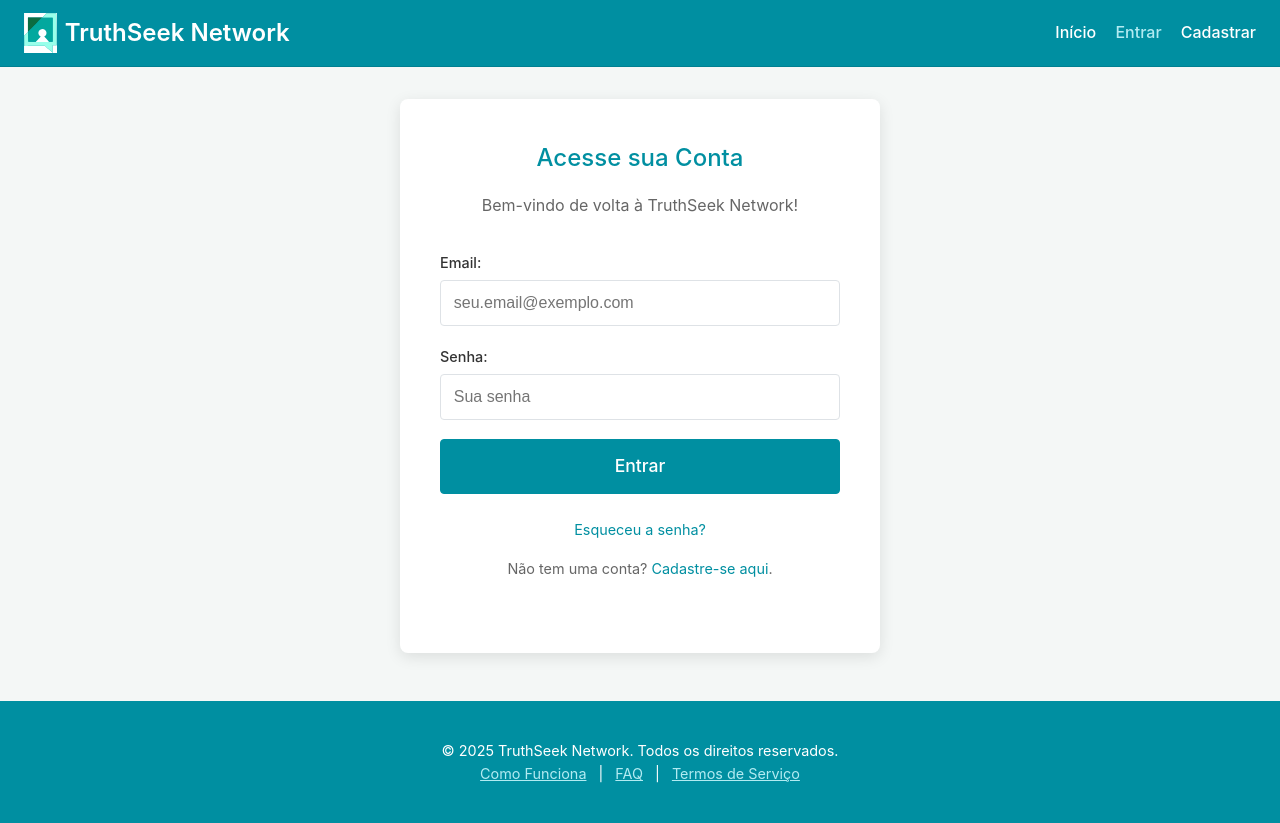
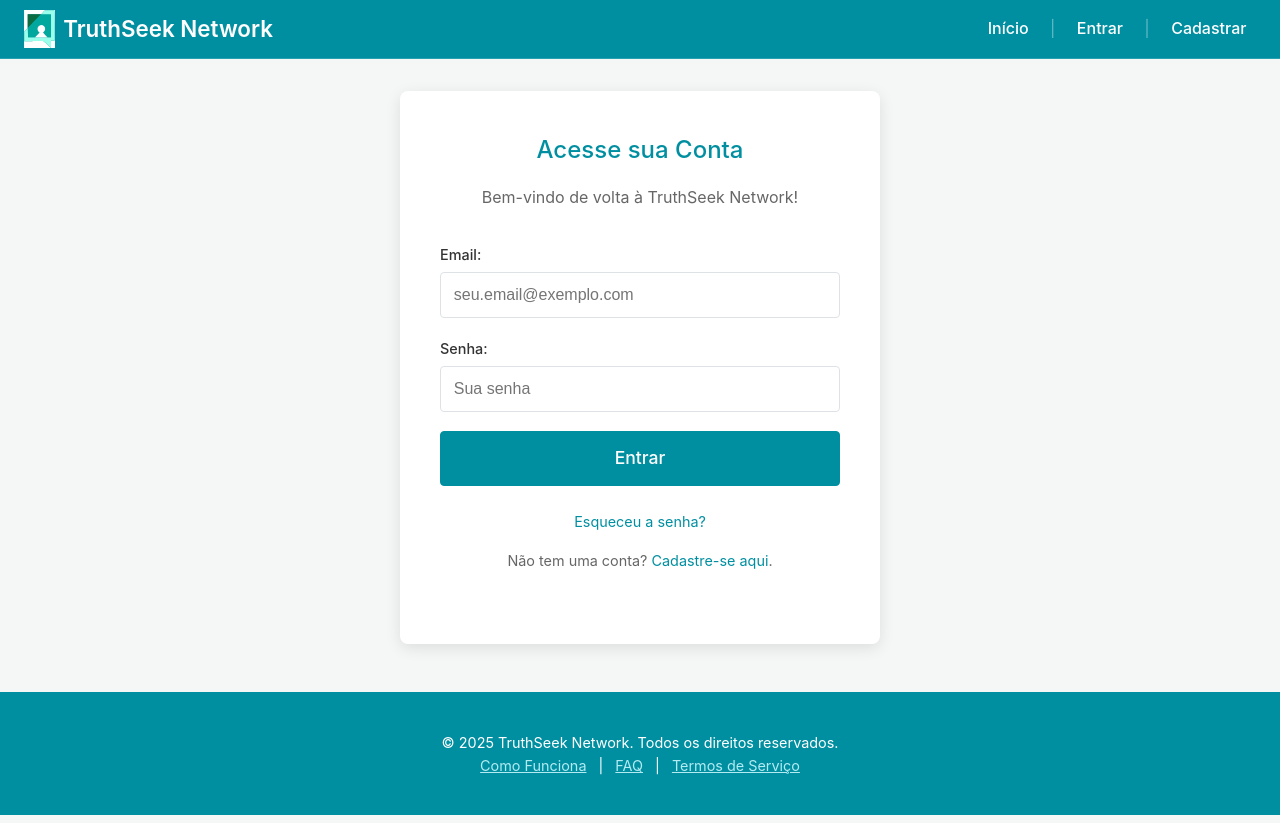
Before and after one commit to deixadilson/truthseek, a Nuxt app: page /user/login in a window 1280 px wide. Built offline with nearby package versions, Linux system fonts and the light colour scheme; no server answers.

Commit message:
feat: Mobile hamburger menu

```diff
--- a/layouts/default.vue
+++ b/layouts/default.vue
@@ -1,17 +1,51 @@
 <template>
   <div class="app-container">
     <header class="app-header">
-      <div class="logo-link">
+      <NuxtLink to="/" class="logo-link">
         <img src="/images/logo.svg" alt="TruthSeek Network Logo" class="logo-img" />
         <h1>TruthSeek Network</h1>
-      </div>
+      </NuxtLink>
       <nav class="main-nav">
-        <template v-if="user">
+        <div class="desktop-nav-items">
+          <template v-if="user && userProfile">
+            <NuxtLink to="/categories" class="nav-link">Categorias</NuxtLink>
+            <span class="nav-separator">|</span>
+            <NuxtLink to="/user/profile" class="nav-link user-profile-link">
+              <img
+                :src="userProfile.avatar_path ? `${avatarBucketPath}/${userProfile.avatar_path}` : defaultUserAvatar"
+                alt="Avatar"
+                class="nav-user-avatar"
+                @error="onNavAvatarError"
+              />
+              <span>{{ userProfile.username }}</span>
+            </NuxtLink>
+            <span class="nav-separator">|</span>
+            <a href="#" @click.prevent="handleLogout" class="nav-link">Sair</a>
+          </template>
+          <template v-else>
+            <NuxtLink to="/" class="nav-link">Início</NuxtLink>
+            <span class="nav-separator">|</span>
+            <NuxtLink to="/user/login" class="nav-link">Entrar</NuxtLink>
+            <span class="nav-separator">|</span>
+            <NuxtLink to="/user/register" class="nav-link">Cadastrar</NuxtLink>
+          </template>
+        </div>
+        <button class="mobile-menu-toggle" @click="toggleMobileMenu" aria-label="Abrir menu" :aria-expanded="isMobileMenuOpen">
+          <svg v-if="!isMobileMenuOpen" xmlns="http://www.w3.org/2000/svg" width="28" height="28" fill="currentColor" viewBox="0 0 16 16"><path fill-rule="evenodd" d="M2.5 12a.5.5 0 0 1 .5-.5h10a.5.5 0 0 1 0 1H3a.5.5 0 0 1-.5-.5zm0-4a.5.5 0 0 1 .5-.5h10a.5.5 0 0 1 0 1H3a.5.5 0 0 1-.5-.5zm0-4a.5.5 0 0 1 .5-.5h10a.5.5 0 0 1 0 1H3a.5.5 0 0 1-.5-.5z"/></svg>
+          <svg v-else xmlns="http://www.w3.org/2000/svg" width="28" height="28" fill="currentColor" viewBox="0 0 16 16"><path d="M4.646 4.646a.5.5 0 0 1 .708 0L8 7.293l2.646-2.647a.5.5 0 0 1 .708.708L8.707 8l2.647 2.646a.5.5 0 0 1-.708.708L8 8.707l-2.646 2.647a.5.5 0 0 1-.708-.708L7.293 8 4.646 5.354a.5.5 0 0 1 0-.708z"/></svg>
+        </button>
+      </nav>
+    </header>
+
+    <div class="mobile-nav-overlay" :class="{ 'open': isMobileMenuOpen }" @click="closeMobileMenu">
+      <nav class="mobile-nav-content" :class="{ 'open': isMobileMenuOpen }">
+        <template v-if="user && userProfile">
+          <NuxtLink to="/user/profile" class="user-nav-link-mobile">
+            <img :src="userProfile.avatar_path ? `${avatarBucketPath}/${userProfile.avatar_path}` : defaultUserAvatar" alt="Avatar" class="nav-user-avatar-mobile" @error="onNavAvatarError" />
+            <span>Meu Perfil</span>
+          </NuxtLink>
           <NuxtLink to="/categories">Categorias</NuxtLink>
-          <NuxtLink to="/user/profile" class="user-greeting">
-            Olá, {{ userProfile?.username || user.email }}
-          </NuxtLink>
-          <button @click="handleLogout" class="button-logout">Sair</button>
+          <a href="#" @click.prevent="handleLogoutMobile">Sair</a>
         </template>
         <template v-else>
           <NuxtLink to="/">Início</NuxtLink>
@@ -19,15 +53,16 @@
           <NuxtLink to="/user/register">Cadastrar</NuxtLink>
         </template>
       </nav>
-    </header>
-    <main class="main-content">
+    </div>
+
+    <main class="main-content" :class="{'no-scroll': isMobileMenuOpen}">
       <slot />
     </main>
     <footer class="app-footer">
       <p>
         © {{ new Date().getFullYear() }} TruthSeek Network. Todos os direitos reservados.
         <br />
-        <NuxtLink to="/how-it-works" class="footer-link">Como Funciona</NuxtLink> |
+        <NuxtLink to="/como-funciona" class="footer-link">Como Funciona</NuxtLink> |
         <NuxtLink to="/faq" class="footer-link">FAQ</NuxtLink> |
         <NuxtLink to="/terms-of-service" class="footer-link">Termos de Serviço</NuxtLink>
       </p>
@@ -43,6 +78,10 @@ const supabase = useSupabaseClient();
 const userProfile = useProfile();
 const router = useRouter();
 const toast = useToast();
+
+const isMobileMenuOpen = ref(false);
+const defaultUserAvatar = '/images/default-avatar.png';
+const avatarBucketPath = 'https://iayfnbhvsqtszwmwwjmk.supabase.co/storage/v1/object/public/avatars';
 
 async function fetchAndSetUserProfile(userId: string) {
   if (userProfile.value && userProfile.value.id === userId) {
@@ -70,24 +109,32 @@ async function fetchAndSetUserProfile(userId: string) {
   }
 }
 
-async function handleLogout(): Promise<void> {
+function toggleMobileMenu() { isMobileMenuOpen.value = !isMobileMenuOpen.value; }
+function closeMobileMenu() { isMobileMenuOpen.value = false; }
+
+async function handleLogout() {
   const { error } = await supabase.auth.signOut();
-  if (error) {
-    console.error('Erro ao fazer logout:', error);
-    toast.error(error.message || 'Falha ao sair.');
-  } else {
-    toast.success('Você saiu com sucesso!');
-    router.push('/');
-  }
+  if (error) { toast.error(error.message || 'Falha ao sair.'); }
+  else { toast.success('Você saiu com sucesso!'); router.push('/'); }
+}
+
+async function handleLogoutMobile() {
+  await handleLogout();
+  closeMobileMenu();
+}
+
+function onNavAvatarError(event: Event) {
+  const imgElement = event.target as HTMLImageElement;
+  if (imgElement.src !== defaultUserAvatar) { imgElement.src = defaultUserAvatar; }
 }
 
 watch(user, (currentUser) => {
   if (currentUser) {
     fetchAndSetUserProfile(currentUser.id);
   } else {
-    userProfile.value = null; // Limpar perfil no logout
+    userProfile.value = null;
   }
-}, { immediate: true }); // immediate: true para rodar na montagem e pegar o usuário inicial
+}, { immediate: true });
 </script>
 
 <style scoped>
@@ -98,80 +145,113 @@ watch(user, (currentUser) => {
 }
 
 .app-header {
-  background-color: var(--header-bg);
+  display: flex; justify-content: space-between; align-items: center;
+  padding: 0.6rem 1.5rem;
+  background-color: var(--header-bg); color: var(--header-text);
+  position: sticky; top: 0; z-index: 1010;
+  border-bottom: 1px solid color-mix(in srgb, var(--header-text) 15%, transparent);
+}
+.logo-link { display: flex; align-items: center; text-decoration: none; color: inherit; gap: 0.5rem; }
+.logo-img { height: 38px; }
+.logo-link h1 { margin: 0; font-size: 1.4rem; font-weight: 600; color: var(--header-text); }
+
+.nav-link, .main-nav .desktop-nav-items a {
   color: var(--header-text);
-  padding: 0.8rem 1.5rem;
-  border-bottom: 1px solid rgba(0,0,0,0.1);
-  display: flex;
-  justify-content: space-between;
-  align-items: center;
-  position: sticky;
-  top: 0;
-  z-index: 1000;
+  text-decoration: none;
+  padding: 0.4em 0.6em;
+  border-radius: 4px;
+  transition: color 0.2s, background-color 0.2s;
+  font-weight: 500;
+  white-space: nowrap;
+  cursor: pointer;
+}
+.nav-link:hover, .main-nav .desktop-nav-items a:hover {
+  color: var(--primary-color-light);
 }
 
-.logo-link {
+.main-nav { display: flex; align-items: center; }
+.desktop-nav-items {
+  display: none;
+  align-items: center;
+  gap: 0.25rem;
+}
+.nav-separator {
+  color: color-mix(in srgb, var(--header-text) 50%, transparent);
+  margin: 0 0.5rem;
+  font-weight: 300;
+}
+.user-profile-link {
   display: flex;
   align-items: center;
-  text-decoration: none;
-  color: inherit;
-  gap: 0.5rem;
+  gap: 0.6rem;
+}
+.nav-user-avatar {
+  width: 28px; height: 28px;
+  border-radius: 50%; object-fit: cover;
+  border: 1px solid var(--primary-color-light);
 }
 
-.logo-img {
-  height: 40px;
-  /* Para SVGs brancos em fundos escuros, pode ser necessário ajustar no próprio SVG ou via CSS filter, mas geralmente funciona se o SVG for transparente ou tiver cor definida */
+.mobile-menu-toggle {
+  display: block; background: none; border: none;
+  color: var(--header-text); cursor: pointer; padding: 0.5rem;
+  z-index: 1020; margin-left: 0.5rem;
 }
 
-.logo-link h1 {
-  margin: 0;
-  font-size: 1.5rem;
-  font-weight: 600;
-  color: var(--header-text);
+.mobile-nav-overlay {
+  position: fixed; top: 0; left: 0; width: 100%; height: 100%;
+  background-color: rgba(0,0,0,0.5);
+  opacity: 0; visibility: hidden;
+  transition: opacity 0.3s ease-in-out, visibility 0.3s ease-in-out;
+  z-index: 998;
 }
+.mobile-nav-overlay.open { opacity: 1; visibility: visible; }
 
-.main-nav {
-  display: flex;
-  align-items: center;
-  gap: 1.2rem;
+.mobile-nav-content {
+  display: flex; flex-direction: column;
+  position: fixed; top: 0; right: -300px;
+  width: 280px; height: 100vh;
+  background-color: var(--header-bg); color: var(--header-text);
+  padding: calc(50px + 1rem) 1.5rem 1.5rem 1.5rem; /* altura_header_aprox + padding */
+  box-shadow: -3px 0 10px rgba(0,0,0,0.2);
+  transition: right 0.3s ease-in-out;
+  z-index: 999; overflow-y: auto;
 }
+.mobile-nav-content.open { right: 0; }
 
-.main-nav a, .main-nav .button-logout, .main-nav .user-greeting {
-  text-decoration: none;
-  color: var(--header-text);
-  font-weight: 500;
-  transition: color 0.2s;
-  white-space: nowrap;
+.mobile-nav-content a, .mobile-nav-content button {
+  color: var(--header-text); text-decoration: none;
+  padding: 0.9rem 0; display: block;
+  border-bottom: 1px solid color-mix(in srgb, var(--header-text) 15%, transparent);
+  font-size: 1.05rem; font-weight: 500;
+  background: none; border-left: none; border-right: none; border-top: none;
+  width: 100%; text-align: left; cursor: pointer;
 }
+.mobile-nav-content a:last-of-type, .mobile-nav-content button:last-of-type { border-bottom: none; }
+.mobile-nav-content a:hover, .mobile-nav-content button:hover { color: var(--primary-color-light); }
+.mobile-nav-content hr {
+  border: none;
+  border-top: 1px solid color-mix(in srgb, var(--header-text) 30%, transparent);
+  margin: 0.75rem 0;
+}
+.user-nav-link-mobile {
+  display: flex !important; align-items: center; gap: 0.75rem;
+  padding: 0.9rem 0 !important;
+}
+.nav-user-avatar-mobile { width: 32px; height: 32px; border-radius: 50%; object-fit: cover; }
 
-.main-nav a:hover,
-.main-nav a.router-link-exact-active {
-  color: var(--header-link-hover);
-  text-decoration: none;
-}
-
-.user-greeting {
-  font-size: 0.9em;
-}
-
-.button-logout {
-  background-color: transparent;
-  border: 1px solid var(--header-link-hover);
-  padding: 0.4em 0.8em;
-  border-radius: 4px;
-  font-size: 0.9em;
-  cursor: pointer;
-}
-
-.button-logout:hover {
-  background-color: var(--header-link-hover);
-  color: var(--primary-color);
+@media (min-width: 768px) {
+  .desktop-nav-items { display: flex; }
+  .mobile-menu-toggle { display: none; }
+  .mobile-nav-overlay { display: none; }
+  .mobile-nav-content { display: none; }
 }
 
 .main-content {
   flex-grow: 1;
 }
-
+.main-content.no-scroll {
+  overflow: hidden;
+}
 .app-footer {
   background-color: var(--footer-bg);
   color: var(--footer-text);
@@ -179,7 +259,6 @@ watch(user, (currentUser) => {
   padding: 1.5rem 1rem;
   font-size: 0.9rem;
 }
-
 .footer-link {
   color: var(--primary-color-light);
   text-decoration: underline;
--- a/pages/user/profile.vue
+++ b/pages/user/profile.vue
@@ -64,7 +64,7 @@
                 {{ bias.group?.name || 'Grupo Desconhecido' }}
             </NuxtLink>
             Influência: {{ bias.influence_points }}
-            <button @click="removeBias(bias.id)" class="button-danger-text">× Remover</button>
+            <button @click="removeBias(bias.id)" class="button-danger-text" title="Remover Viés">×</button>
           </li>
         </ul>
         <p v-else>Você ainda não declarou nenhum viés.</p>
@@ -91,8 +91,8 @@ const defaultAvatarUrl = '/images/default-avatar.png';
 const avatarFileInputRef = ref<HTMLInputElement | null>(null);
 const currentAvatarDisplay = ref<string>(defaultAvatarUrl);
 const isUploadingAvatar = ref(false);
+const avatarBucketPath = 'https://iayfnbhvsqtszwmwwjmk.supabase.co/storage/v1/object/public/avatars';
 let currentSelectedFileForUpload: File | null = null;
-let avatarBucketPath = 'https://iayfnbhvsqtszwmwwjmk.supabase.co/storage/v1/object/public/avatars';
 
 const userBiases = ref<Array<Bias & { group?: Partial<Group> }>>([]);
 const isLoadingBiases = ref(false);
@@ -203,7 +203,7 @@ async function uploadAvatar(fileToUpload: File) {
 
       const { error: updateError } = await supabase
         .from('profiles')
-        .update({ avatar_path: actualPathInBucket, updated_at: new Date().toISOString() }) // Salvar o path relativo ao bucket
+        .update({ avatar_path: actualPathInBucket, updated_at: new Date().toISOString() } as never)
         .eq('id', user.value.id);
 
       if (updateError) throw updateError;
```
